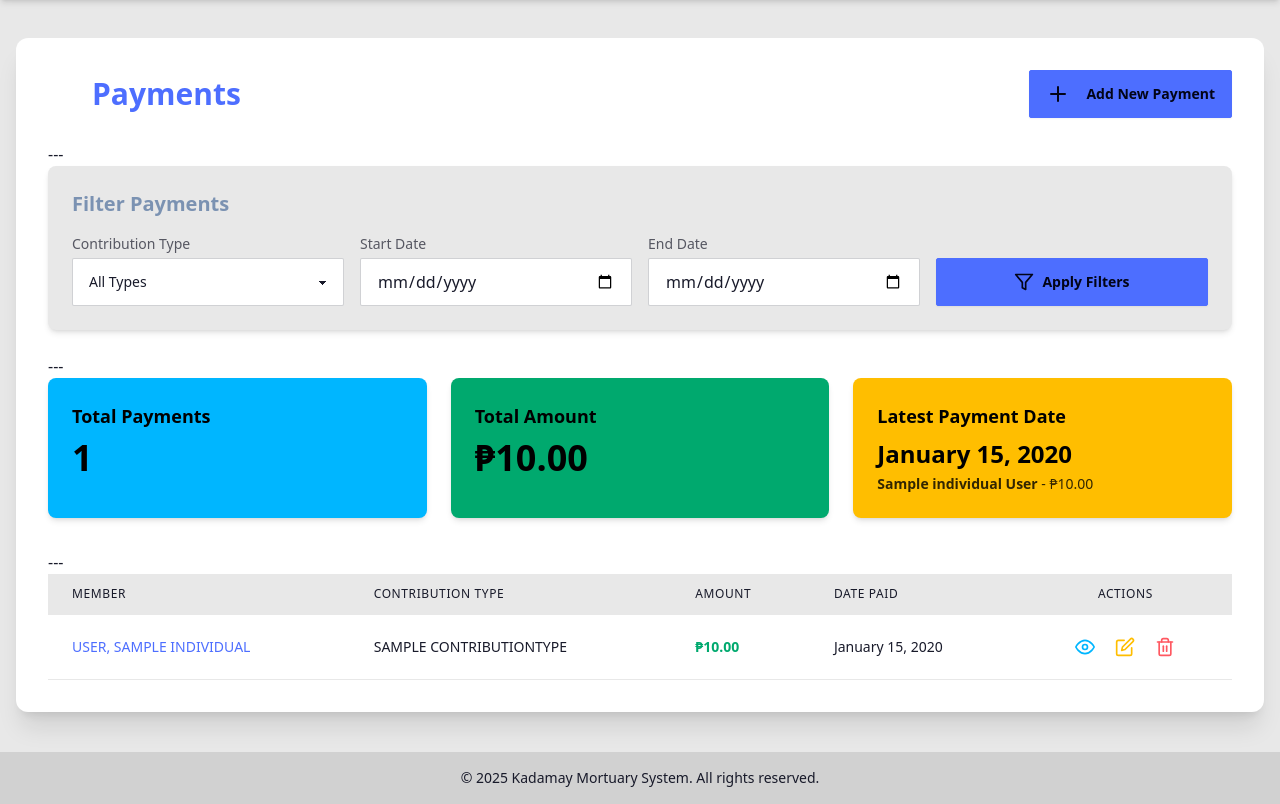
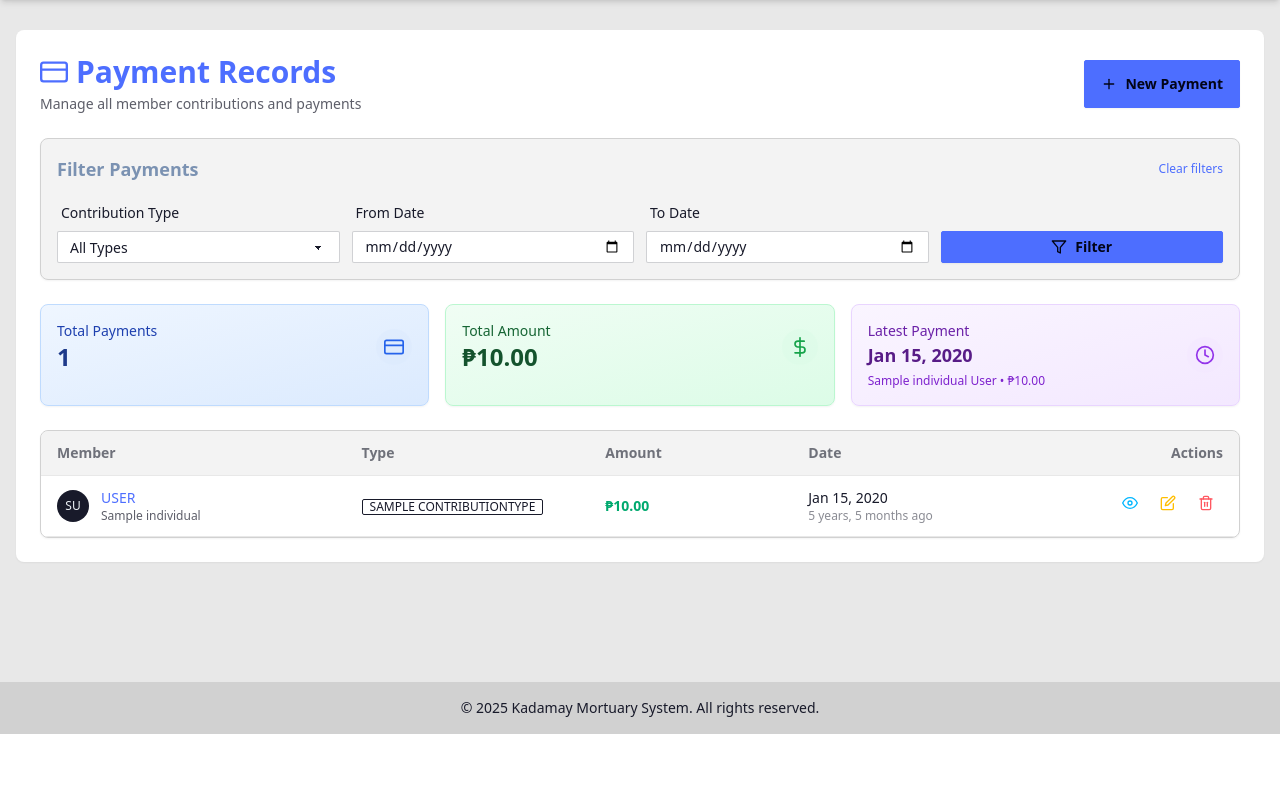
Before and after one commit to nylreg27/kadamay_project, a Django app: page /payment/list/ in a window 1280 px wide. Shown: the part 66-870 px from the top of the page. After the commit the page ends 800 px from the top, so only its background shows below. Run offline with Django 4.2, Linux system fonts and the light colour scheme; a user stored in the database is signed in; tables that the repository leaves empty hold one stand-in row (values such as "Sample post"); grey boxes marked "Sample" are stand-in pictures; some libraries are stand-ins or nearby versions.

Commit message:
change size of payment_lsit elements

```diff
--- a/templates/base.html
+++ b/templates/base.html
@@ -4,8 +4,8 @@
     <meta charset="UTF-8" />
     <meta name="viewport" content="width=device-width, initial-scale=1.0" />
     <title>{% block title %}Kadamay Mortuary System{% endblock %}</title>
+    <script src="https://cdn.tailwindcss.com"></script>
     <link rel="stylesheet" href="https://cdn.jsdelivr.net/npm/daisyui@4.10.1/dist/full.min.css" />
-    <script src="https://cdn.tailwindcss.com"></script>
     <script src="https://unpkg.com/feather-icons"></script>
 
     {% block extra_css %}{% endblock %}
--- a/templates/payment/payment_list.html
+++ b/templates/payment/payment_list.html
@@ -3,116 +3,181 @@
 {% block title %}Payments - Kadamay Mortuary System{% endblock %}
 
 {% block content %}
-<div class="card bg-base-100 shadow-xl p-6 md:p-8 text-base-content rounded-xl my-6 mx-auto max-w-7xl">
+<div class="card bg-base-100 shadow-sm p-4 md:p-6 text-base-content rounded-lg my-4 mx-auto max-w-7xl">
+    <!-- Header Section -->
     <div class="flex flex-col md:flex-row justify-between items-start md:items-center mb-6 gap-4">
-        <h1 class="text-3xl font-extrabold text-primary flex items-center">
-            <i class="w-8 h-8 mr-3"></i> Payments
+        <div>
+            <h1 class="text-2xl md:text-3xl font-bold text-primary flex items-center">
+                <i data-feather="credit-card" class="w-6 h-6 md:w-7 md:h-7 mr-2"></i>
+                Payment Records
             </h1>
+            <p class="text-sm text-base-content/70 mt-1">
+                Manage all member contributions and payments
+            </p>
+        </div>
         <div class="flex items-center space-x-2">
-            {# CORRECTED LINK: Changed 'payment_create' to 'payment_create_intro' #}
-            <a href="{% url 'individual:individual_dashboard' %}" class="btn btn-primary btn-btn">
-                <i data-feather="plus" class="w-6 h-6 mr-2"></i> Add New Payment
+            <a href="{% url 'individual:individual_dashboard' %}"
+               class="btn btn-primary btn-sm md:btn-md flex items-center gap-2 transition-all hover:shadow-md">
+                <i data-feather="plus" class="w-4 h-4"></i>
+                <span class="hidden sm:inline">New Payment</span>
             </a>
         </div>
     </div>
 
-    ---
-
-    <div class="card bg-base-200 shadow-md p-6 rounded-lg mb-6"> {# DaisyUI card for filters #}
-        <h2 class="text-xl font-bold mb-4 text-secondary">Filter Payments</h2>
-        <form method="get" class="grid grid-cols-1 sm:grid-cols-2 lg:grid-cols-4 gap-4 items-end">
-            <div>
-                <label for="contribution_type" class="block text-sm font-medium text-base-content/70 mb-1">Contribution Type</label>
-                <select name="contribution_type" id="contribution_type" class="select select-bordered w-full"> {# DaisyUI select #}
+    <!-- Filter Card -->
+    <div class="card bg-base-200/50 shadow-sm p-4 rounded-lg mb-6 border border-base-300">
+        <div class="flex flex-col md:flex-row md:items-center justify-between mb-3">
+            <h2 class="text-lg font-semibold text-secondary">Filter Payments</h2>
+            <a href="{% url 'payment:payment_list' %}" class="text-xs link link-hover link-primary mt-1 md:mt-0">
+                Clear filters
+            </a>
+        </div>
+        <form method="get" class="grid grid-cols-1 sm:grid-cols-2 lg:grid-cols-4 gap-3 items-end">
+            <div class="form-control">
+                <label for="contribution_type" class="label label-text text-sm">Contribution Type</label>
+                <select name="contribution_type" id="contribution_type" class="select select-bordered select-sm w-full">
                     <option value="">All Types</option>
                     {% for type in contribution_types %}
-                    <option value="{{ type.id }}" {% if request.GET.contribution_type == type.id|stringformat:"s" %}selected{% endif %}>{{ type.name }}</option>
+                    <option value="{{ type.id }}" {% if request.GET.contribution_type == type.id|stringformat:"s" %}selected{% endif %}>
+                        {{ type.name }}
+                    </option>
                     {% endfor %}
                 </select>
             </div>
-            <div>
-                <label for="start_date" class="block text-sm font-medium text-base-content/70 mb-1">Start Date</label>
-                <input type="date" name="start_date" id="start_date" value="{{ request.GET.start_date|default:'' }}" class="input input-bordered w-full"> {# DaisyUI input #}
+            <div class="form-control">
+                <label for="start_date" class="label label-text text-sm">From Date</label>
+                <input type="date" name="start_date" id="start_date"
+                       value="{{ request.GET.start_date|default:'' }}"
+                       class="input input-bordered input-sm w-full">
             </div>
-            <div>
-                <label for="end_date" class="block text-sm font-medium text-base-content/70 mb-1">End Date</label>
-                <input type="date" name="end_date" id="end_date" value="{{ request.GET.end_date|default:'' }}" class="input input-bordered w-full"> {# DaisyUI input #}
+            <div class="form-control">
+                <label for="end_date" class="label label-text text-sm">To Date</label>
+                <input type="date" name="end_date" id="end_date"
+                       value="{{ request.GET.end_date|default:'' }}"
+                       class="input input-bordered input-sm w-full">
             </div>
-            <div>
-                <button type="submit" class="btn btn-primary w-full flex items-center gap-2"> {# DaisyUI button #}
-                    <i data-feather="filter" class="w-5 h-5"></i> Apply Filters
+            <div class="form-control">
+                <button type="submit" class="btn btn-primary btn-sm flex items-center gap-2">
+                    <i data-feather="filter" class="w-4 h-4"></i>
+                    Filter
                 </button>
             </div>
         </form>
     </div>
 
-    ---
-
-    <div class="grid grid-cols-1 md:grid-cols-3 gap-6 mb-8">
-        <div class="card bg-info text-info-content shadow-md p-6 rounded-lg"> {# DaisyUI card with theme #}
-            <h3 class="text-lg font-semibold mb-2">Total Payments</h3>
-            <p class="text-4xl font-extrabold">{{ payment.count }}</p>
+    <!-- Stats Cards -->
+    <div class="grid grid-cols-1 md:grid-cols-3 gap-4 mb-6">
+        <div class="card bg-gradient-to-br from-blue-50 to-blue-100 border border-blue-200 shadow-sm p-4 rounded-lg">
+            <div class="flex items-center justify-between">
+                <div>
+                    <p class="text-sm font-medium text-blue-800">Total Payments</p>
+                    <p class="text-2xl font-bold text-blue-900">{{ payment.count }}</p>
+                </div>
+                <div class="p-2 rounded-full bg-blue-100/50">
+                    <i data-feather="credit-card" class="w-5 h-5 text-blue-600"></i>
+                </div>
+            </div>
         </div>
 
-        <div class="card bg-success text-success-content shadow-md p-6 rounded-lg"> {# DaisyUI card with theme #}
-            <h3 class="text-lg font-semibold mb-2">Total Amount</h3>
-            <p class="text-4xl font-extrabold">₱{{ total_amount|floatformat:2 }}</p> {# Added currency formatting #}
+        <div class="card bg-gradient-to-br from-green-50 to-green-100 border border-green-200 shadow-sm p-4 rounded-lg">
+            <div class="flex items-center justify-between">
+                <div>
+                    <p class="text-sm font-medium text-green-800">Total Amount</p>
+                    <p class="text-2xl font-bold text-green-900">₱{{ total_amount|floatformat:2 }}</p>
+                </div>
+                <div class="p-2 rounded-full bg-green-100/50">
+                    <i data-feather="dollar-sign" class="w-5 h-5 text-green-600"></i>
+                </div>
+            </div>
         </div>
 
-        <div class="card bg-warning text-warning-content shadow-md p-6 rounded-lg"> {# DaisyUI card with theme #}
-            <h3 class="text-lg font-semibold mb-2">Latest Payment Date</h3>
-            <p class="text-2xl font-bold">
-                {{ latest_payment.date_paid|date:"F d, Y"|default:"N/A" }}
+        <div class="card bg-gradient-to-br from-purple-50 to-purple-100 border border-purple-200 shadow-sm p-4 rounded-lg">
+            <div class="flex items-center justify-between">
+                <div>
+                    <p class="text-sm font-medium text-purple-800">Latest Payment</p>
+                    <p class="text-lg font-bold text-purple-900">
+                        {{ latest_payment.date_paid|date:"M d, Y"|default:"N/A" }}
                     </p>
                     {% if latest_payment %}
-            <p class="text-sm opacity-80 mt-1">
-                <span class="font-semibold">{{ latest_payment.individual.given_name }} {{ latest_payment.individual.surname }}</span> - ₱{{ latest_payment.amount|floatformat:2 }}
+                    <p class="text-xs text-purple-700 mt-1">
+                        {{ latest_payment.individual.given_name }} {{ latest_payment.individual.surname }} • ₱{{ latest_payment.amount|floatformat:2 }}
                     </p>
                     {% endif %}
                 </div>
+                <div class="p-2 rounded-full bg-purple-100/50">
+                    <i data-feather="clock" class="w-5 h-5 text-purple-600"></i>
+                </div>
+            </div>
+        </div>
     </div>
 
-    ---
-
+    <!-- Payments Table -->
     {% if payment %}
+    <div class="border border-base-300 rounded-lg overflow-hidden shadow-sm">
         <div class="overflow-x-auto">
-        <table class="table w-full border-collapse"> {# DaisyUI table #}
-            <thead class="bg-base-200">
-                <tr>
-                    <th scope="col" class="px-6 py-3 text-left text-xs font-medium text-base-content uppercase tracking-wider">Member</th>
-                    <th scope="col" class="px-6 py-3 text-left text-xs font-medium text-base-content uppercase tracking-wider">Contribution Type</th>
-                    <th scope="col" class="px-6 py-3 text-left text-xs font-medium text-base-content uppercase tracking-wider">Amount</th>
-                    <th scope="col" class="px-6 py-3 text-left text-xs font-medium text-base-content uppercase tracking-wider">Date Paid</th>
-                    <th scope="col" class="px-6 py-3 text-center text-xs font-medium text-base-content uppercase tracking-wider">Actions</th>
+            <table class="table table-zebra table-auto md:table-fixed w-full">
+                <thead class="bg-base-200/50">
+                    <tr class="text-sm">
+                        <th class="w-1/4">Member</th>
+                        <th class="w-1/5">Type</th>
+                        <th class="w-1/6">Amount</th>
+                        <th class="w-1/5">Date</th>
+                        <th class="w-1/6 text-right">Actions</th>
                     </tr>
                 </thead>
-            <tbody class="bg-base-100 divide-y divide-base-200">
+                <tbody class="divide-y divide-base-200">
                     {% for payment in payment %}
-                <tr class="hover:bg-base-200">
-                    <td class="px-6 py-4 whitespace-nowrap">
-                        <a href="{% url 'individual:individual_detail' payment.individual.id %}" class="link link-hover link-primary">
-                            {{ payment.individual.surname|upper }}, {{ payment.individual.given_name|upper }}
+                    <tr class="hover:bg-base-200/30 transition-colors">
+                        <td>
+                            <div class="flex items-center space-x-3">
+                                <div class="avatar placeholder">
+                                    <div class="bg-neutral text-neutral-content rounded-full w-8 h-8">
+                                        <span class="text-xs">
+                                            {{ payment.individual.given_name|first|upper }}{{ payment.individual.surname|first|upper }}
+                                        </span>
+                                    </div>
+                                </div>
+                                <div>
+                                    <a href="{% url 'individual:individual_detail' payment.individual.id %}"
+                                       class="font-medium link link-hover link-primary">
+                                        {{ payment.individual.surname|upper }}
                                     </a>
+                                    <div class="text-xs text-base-content/70">
+                                        {{ payment.individual.given_name }}
+                                    </div>
+                                </div>
+                            </div>
                         </td>
-                    <td class="px-6 py-4 whitespace-nowrap">
-                        <span class="font-medium text-base-content">{{ payment.contribution_type.name|upper }}</span>
+                        <td>
+                            <span class="badge badge-outline badge-sm">
+                                {{ payment.contribution_type.name|upper }}
+                            </span>
                         </td>
-                    <td class="px-6 py-4 whitespace-nowrap">
-                        <span class="font-bold text-success">₱{{ payment.amount|floatformat:2 }}</span>
+                        <td class="font-semibold text-success">
+                            ₱{{ payment.amount|floatformat:2 }}
                         </td>
-                    <td class="px-6 py-4 whitespace-nowrap text-base-content">
-                        {{ payment.date_paid|date:"F d, Y" }}
+                        <td>
+                            <div class="text-sm">{{ payment.date_paid|date:"M d, Y" }}</div>
+                            <div class="text-xs text-base-content/50">
+                                {{ payment.date_paid|timesince }} ago
+                            </div>
                         </td>
-                    <td class="px-6 py-4 whitespace-nowrap text-center text-sm font-medium">
-                        <div class="flex items-center justify-center space-x-2">
-                            <a href="{% url 'payment:payment_detail' payment.id %}" class="btn btn-sm btn-ghost btn-circle text-info" title="View Details">
-                                <i data-feather="eye" class="w-5 h-5"></i>
+                        <td>
+                            <div class="flex justify-end space-x-1">
+                                <a href="{% url 'payment:payment_detail' payment.id %}"
+                                   class="btn btn-ghost btn-xs text-info tooltip"
+                                   data-tip="View">
+                                    <i data-feather="eye" class="w-4 h-4"></i>
                                 </a>
-                            <a href="{% url 'payment:payment_update' payment.id %}" class="btn btn-sm btn-ghost btn-circle text-warning" title="Edit Payment">
-                                <i data-feather="edit" class="w-5 h-5"></i>
+                                <a href="{% url 'payment:payment_update' payment.id %}"
+                                   class="btn btn-ghost btn-xs text-warning tooltip"
+                                   data-tip="Edit">
+                                    <i data-feather="edit" class="w-4 h-4"></i>
                                 </a>
-                            <a href="{% url 'payment:payment_delete' payment.id %}" class="btn btn-sm btn-ghost btn-circle text-error" title="Delete Payment">
-                                <i data-feather="trash-2" class="w-5 h-5"></i>
+                                <a href="{% url 'payment:payment_delete' payment.id %}"
+                                   class="btn btn-ghost btn-xs text-error tooltip"
+                                   data-tip="Delete">
+                                    <i data-feather="trash-2" class="w-4 h-4"></i>
                                 </a>
                             </div>
                         </td>
@@ -121,40 +186,59 @@
                 </tbody>
             </table>
         </div>
+    </div>
 
+    <!-- Pagination -->
     {% if is_paginated %}
-    <div class="flex justify-center mt-8">
+    <div class="flex justify-center mt-6">
         <div class="join">
             {% if page_obj.has_previous %}
-                <a href="?page=1{% if request.GET.contribution_type %}&contribution_type={{ request.GET.contribution_type }}{% endif %}{% if request.GET.start_date %}&start_date={{ request.GET.start_date }}{% endif %}{% if request.GET.end_date %}&end_date={{ request.GET.end_date }}{% endif %}" class="join-item btn">First</a>
-                <a href="?page={{ page_obj.previous_page_number }}{% if request.GET.contribution_type %}&contribution_type={{ request.GET.contribution_type }}{% endif %}{% if request.GET.start_date %}&start_date={{ request.GET.start_date }}{% endif %}{% if request.GET.end_date %}&end_date={{ request.GET.end_date }}{% endif %}" class="join-item btn">Previous</a>
+                <a href="?page=1{% if request.GET.contribution_type %}&contribution_type={{ request.GET.contribution_type }}{% endif %}{% if request.GET.start_date %}&start_date={{ request.GET.start_date }}{% endif %}{% if request.GET.end_date %}&end_date={{ request.GET.end_date }}{% endif %}"
+                   class="join-item btn btn-sm">
+                    « First
+                </a>
+                <a href="?page={{ page_obj.previous_page_number }}{% if request.GET.contribution_type %}&contribution_type={{ request.GET.contribution_type }}{% endif %}{% if request.GET.start_date %}&start_date={{ request.GET.start_date }}{% endif %}{% if request.GET.end_date %}&end_date={{ request.GET.end_date }}{% endif %}"
+                   class="join-item btn btn-sm">
+                    ‹ Prev
+                </a>
             {% endif %}
 
-            <button class="join-item btn btn-active">
+            <button class="join-item btn btn-sm btn-active">
                 Page {{ page_obj.number }} of {{ page_obj.paginator.num_pages }}
             </button>
 
             {% if page_obj.has_next %}
-                <a href="?page={{ page_obj.next_page_number }}{% if request.GET.contribution_type %}&contribution_type={{ request.GET.contribution_type }}{% endif %}{% if request.GET.start_date %}&start_date={{ request.GET.start_date }}{% endif %}{% if request.GET.end_date %}&end_date={{ request.GET.end_date }}{% endif %}" class="join-item btn">Next</a>
-                <a href="?page={{ page_obj.paginator.num_pages }}{% if request.GET.contribution_type %}&contribution_type={{ request.GET.contribution_type }}{% endif %}{% if request.GET.start_date %}&start_date={{ request.GET.start_date }}{% endif %}{% if request.GET.end_date %}&end_date={{ request.GET.end_date }}{% endif %}" class="join-item btn">Last</a>
+                <a href="?page={{ page_obj.next_page_number }}{% if request.GET.contribution_type %}&contribution_type={{ request.GET.contribution_type }}{% endif %}{% if request.GET.start_date %}&start_date={{ request.GET.start_date }}{% endif %}{% if request.GET.end_date %}&end_date={{ request.GET.end_date }}{% endif %}"
+                   class="join-item btn btn-sm">
+                    Next ›
+                </a>
+                <a href="?page={{ page_obj.paginator.num_pages }}{% if request.GET.contribution_type %}&contribution_type={{ request.GET.contribution_type }}{% endif %}{% if request.GET.start_date %}&start_date={{ request.GET.start_date }}{% endif %}{% if request.GET.end_date %}&end_date={{ request.GET.end_date }}{% endif %}"
+                   class="join-item btn btn-sm">
+                    Last »
+                </a>
             {% endif %}
         </div>
     </div>
     {% endif %}
 
     {% else %}
-    <div class="text-center py-10 card bg-base-200 rounded-lg shadow-md">
-        <p class="text-xl text-base-content/70 mb-4">
-            <i data-feather="info" class="inline-block w-10 h-10 text-info mb-2"></i><br>
-            No payments found matching your criteria.
+    <!-- Empty State -->
+    <div class="text-center py-12">
+        <div class="mx-auto max-w-md">
+            <i data-feather="credit-card" class="w-12 h-12 mx-auto text-base-content/30 mb-4"></i>
+            <h3 class="text-lg font-medium text-base-content mb-2">No payments found</h3>
+            <p class="text-base-content/70 mb-6">
+                {% if request.GET.contribution_type or request.GET.start_date or request.GET.end_date %}
+                Try adjusting your filters or
+                {% endif %}
+                create a new payment to get started.
             </p>
-        <p class="text-base-content/70 mb-6">
-            Try adjusting your filters or add a new payment to get started.
-        </p>
-        {# CORRECTED LINK: Changed 'payment_create' to 'payment_create_intro' #}
-        <a href="{% url 'individual:individual_dashboard' %}" class="btn btn-primary btn-lg">
-            <i data-feather="plus" class="w-6 h-6 mr-2"></i> Add New Payment
+            <a href="{% url 'individual:individual_dashboard' %}"
+               class="btn btn-primary btn-sm md:btn-md flex items-center gap-2 mx-auto">
+                <i data-feather="plus" class="w-4 h-4"></i>
+                Create Payment
             </a>
+        </div>
     </div>
     {% endif %}
 </div>
@@ -164,7 +248,12 @@
 {{ block.super }}
 <script>
     document.addEventListener('DOMContentLoaded', function() {
-        feather.replace(); // Ensure Feather Icons are re-initialized
+        feather.replace();
+        // Initialize tooltips
+        const tooltipElements = document.querySelectorAll('[data-tip]');
+        tooltipElements.forEach(el => {
+            new bootstrap.Tooltip(el);
+        });
     });
 </script>
 {% endblock %}
```
Lines whose indentation alone changed are shown as unchanged.
